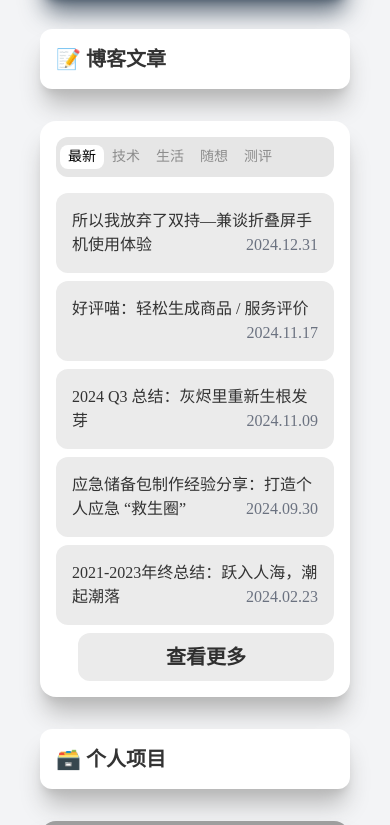
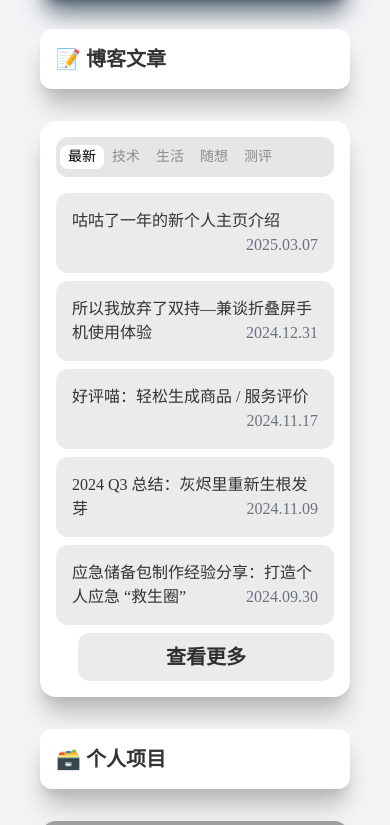
Before and after one commit to idealclover/Homepage, an Astro site: page / in a window 390 px wide. Shown: the part 647-1472 px from the top of the page. Built offline with nearby package versions, Linux system fonts and the light colour scheme; Astro itself is replaced by a stand-in of ours; no server answers; grey boxes are pictures that could not be loaded; a web font is replaced by a local one.

Commit message:
:tada: add corner, update article

```diff
--- a/src/data/articles_list.ts
+++ b/src/data/articles_list.ts
@@ -3,6 +3,11 @@ export default [
     title: "最新",
     url: "https://idealclover.top/articles.html",
     articles: [
+      {
+        title: "咕咕了一年的新个人主页介绍",
+        url: "https://idealclover.top/archives/643",
+        time: "2025.03.07",
+      },
       {
         title: "所以我放弃了双持—兼谈折叠屏手机使用体验",
         url: "https://idealclover.top/archives/642",
@@ -22,11 +27,6 @@ export default [
         title: "应急储备包制作经验分享：打造个人应急 “救生圈”",
         url: "https://idealclover.top/archives/639",
         time: "2024.09.30",
-      },
-      {
-        title: "2021-2023年终总结：跃入人海，潮起潮落",
-        url: "https://idealclover.top/archives/637",
-        time: "2024.02.23",
       }
     ],
   },
@@ -34,6 +34,11 @@ export default [
     title: "技术",
     url: "https://idealclover.top/category/blog",
     articles: [
+      {
+        title: "咕咕了一年的新个人主页介绍",
+        url: "https://idealclover.top/archives/643",
+        time: "2025.03.07",
+      },
       {
         title: "好评喵：轻松生成商品 / 服务评价",
         url: "https://idealclover.top/archives/641",
@@ -53,11 +58,6 @@ export default [
         title: "友链屋 - 建个网站订阅友链们的更新～",
         url: "https://idealclover.top/archives/634",
         time: "2022.05.22",
-      },
-      {
-        title: "为博客添加 COVID-19 疫情地图",
-        url: "https://idealclover.top/archives/632",
-        time: "2022.05.04",
       }
     ],
   },
--- a/tailwind.config.js
+++ b/tailwind.config.js
@@ -41,7 +41,7 @@ export default {
   theme: {
     extend: {
       screens: {
-        // xs以下：折叠屏竖屏
+        // xs 以下：折叠屏竖屏
         xs: "350px",
         // xs - sm 普通手机竖屏
         sm: "480px",
@@ -51,7 +51,9 @@ export default {
         lg: "960px",
         // lg - xl 平板横屏
         xl: "1200px",
-        xxl: "1280px"
+        // xl - xxl 13 寸电脑
+        xxl: "1280px",
+        // xxl+ 主要电脑与显示器尺寸
       },
     },
   },
```
Also changed, not shown: src/pages/index.astro (+1 -0 lines).
